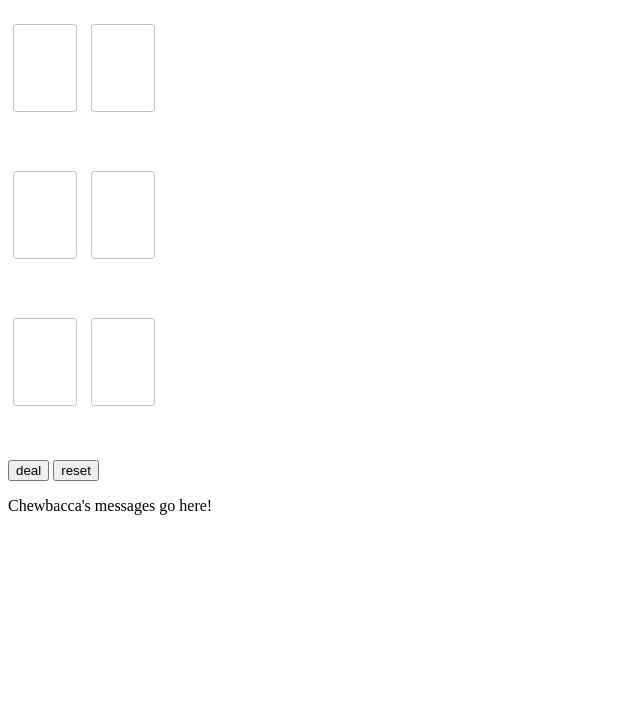
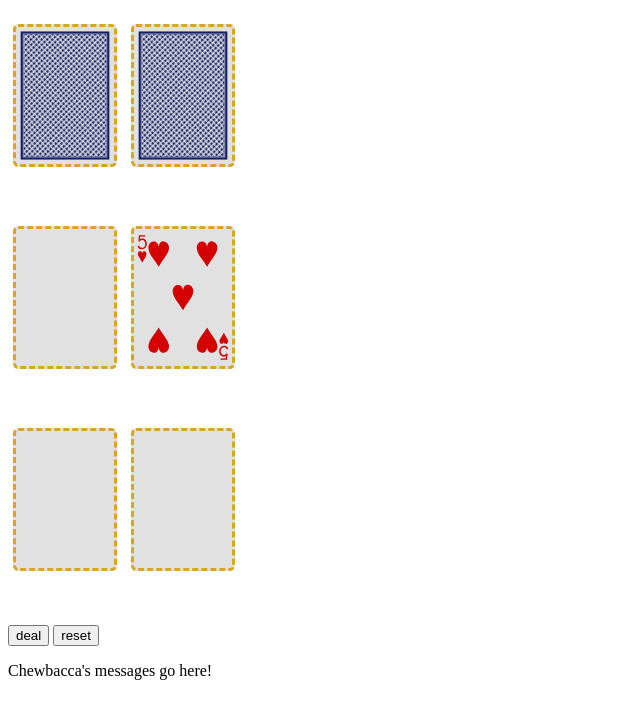
Before and after one commit to jessykim/star-WARs-card-game, a plain HTML site: page index.html in a window 1280 px wide. Both pictures are taken after a click on the button "deal". Shown: the part 61-780 px from the top of the page, without its empty margins (0-640 px from the left). Drawn offline with Linux system fonts and the light colour scheme.

Commit message:
correct order of randomly drawing main deck into two and display drawn card/remove drawn card from deck2

```diff
--- a/index.html
+++ b/index.html
@@ -12,16 +12,16 @@
 <body>
   <h1>starWARs</h1>
   <div class="player-decks">
-    <div id="deck-1" class="card"></div>
-    <div id="deck-2" class="card"></div>
+    <div id="deck-1" class="card large outline"></div>
+    <div id="deck-2" class="card large outline"></div>
   </div>
   <div class="center-deal">
-    <div id="deck-1-display" class="card"></div>
-    <div id="deck-2-display" class="card"></div>
+    <div id="deck-1-display" class="card large outline"></div>
+    <div id="deck-2-display" class="card large outline"></div>
   </div>
   <div class="war-decks">
-    <div id="war-deck-1" class="card"></div>
-    <div id="war-deck-2" class="card"></div>
+    <div id="war-deck-1" class="card large outline"></div>
+    <div id="war-deck-2" class="card large outline"></div>
   </div>
   <button id="deal-btn" class="btn">deal</button>
   <button id="reset-btn" class="btn">reset</button>
--- a/js/app.js
+++ b/js/app.js
@@ -37,14 +37,20 @@ function init() {
   // push 26 cards in each of the decks
   while (mainDeck.length > 0) {
     let randIdx = Math.floor(Math.random() * mainDeck.length)
-    let randIdx2 = Math.floor(Math.random * mainDeck.length)
     let cardPicked = mainDeck.splice(randIdx, 1)[0]
     deck1.push(cardPicked)
+    deck1El.classList.add('back')
+
+    let randIdx2 = Math.floor(Math.random() * mainDeck.length)
     let cardPicked2 = mainDeck.splice(randIdx2, 1)[0]
     deck2.push(cardPicked2)
+    deck2El.classList.add('back')
+  }
+  console.log(deck2);
 
-    console.log(deck1);
-    console.log(deck2);
-  }
-  console.log(mainDeck);
+  // add first card in deck2 on deckDisplay2
+  let drawnCard = deck2[0]
+  deck2DisplayEl.classList.add(drawnCard)
+  // remove drawn card from deck2
+  deck2.shift()
 }
```
